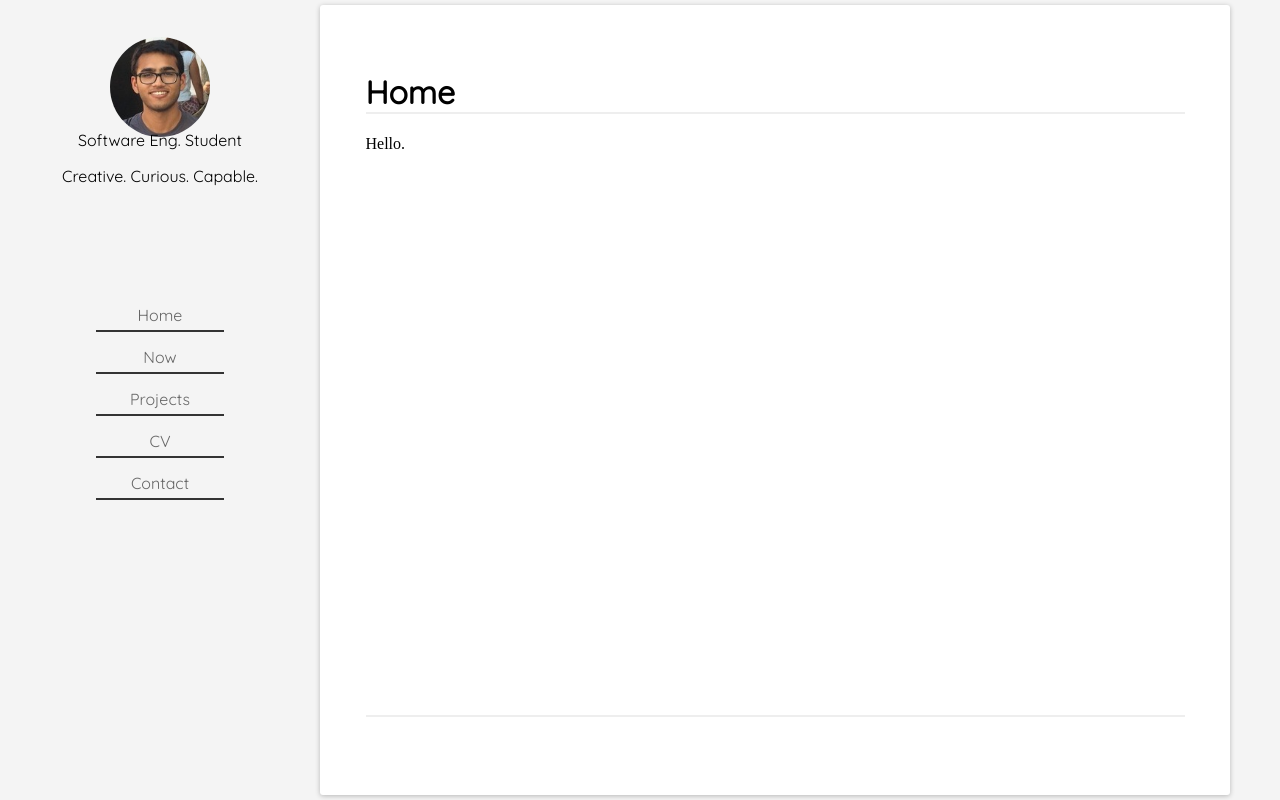
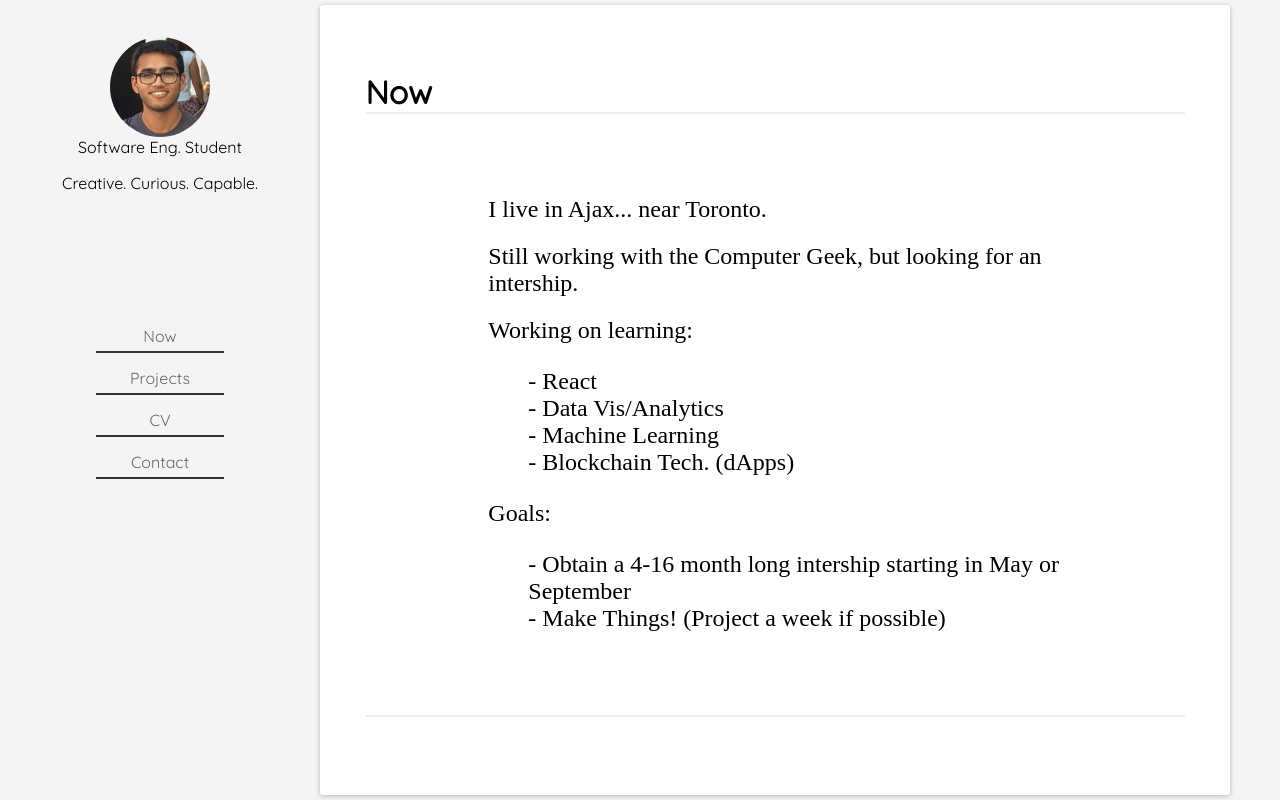
Before and after one commit to Artemis854/Personal_Site_React, a React (Create React App) app: page / in a window 1280 px wide. Built offline with nearby package versions, Linux system fonts and the light colour scheme; a web font is replaced by a local one.

Commit message:
Reorganized

```diff
--- a/src/components/Content.jsx
+++ b/src/components/Content.jsx
@@ -29,12 +29,12 @@ class Content extends Component {
     return (
       <ContentWrapper>
         <Switch>
-          <Route exact path='/' component={Home}/>
+          {/* <Route exact path='/' component={Home}/> */}
           {/* <Route path='/about' component={About}/> */}
           <Route path='/projects' component={Projects}/>
           <Route path='/cv' component={CV}/>
           <Route path='/contact' component={Contact}/>
-          <Route path='/now' component={Now}/>
+          <Route exact path='/' component={Now}/>
         </Switch>
         <ContentFooter/>
       </ContentWrapper>
--- a/src/components/Nav.jsx
+++ b/src/components/Nav.jsx
@@ -26,8 +26,8 @@ class Nav extends Component {
   render() {
     return (
       <NavWrapper>
-        <Link to="/"><NavItem>Home</NavItem></Link>
-        <Link to="/now"><NavItem>Now</NavItem></Link>
+        {/* <Link to="/"><NavItem>Home</NavItem></Link> */}
+        <Link to="/"><NavItem>Now</NavItem></Link>
         <Link to="/projects"><NavItem>Projects</NavItem></Link>
         <Link to="/cv"><NavItem>CV</NavItem></Link>
         <Link to="/contact"><NavItem>Contact</NavItem></Link>
--- a/src/data/projects.js
+++ b/src/data/projects.js
@@ -1,6 +1,6 @@
 export const projects =
 [{
-        src: "/images/StockView.png",
+        src: "https://github.com/AshwinK97/Stock-View",
         thumbnail: "/images/StockView.png",
         thumbnailWidth: 320,
         thumbnailHeight: 174,
--- a/src/views/Now.jsx
+++ b/src/views/Now.jsx
@@ -22,6 +22,8 @@ class Now extends Component {
               <ul>
                 <li>- React</li>
                 <li>- Data Vis/Analytics</li>
+                <li>- Machine Learning</li>
+                <li>- Blockchain Tech. (dApps)</li>
               </ul>
             </ContentLine>
             <ContentLine>Goals:</ContentLine>
```
Also changed, not shown: 1 other file (tests, documents, lock files or other folders).
